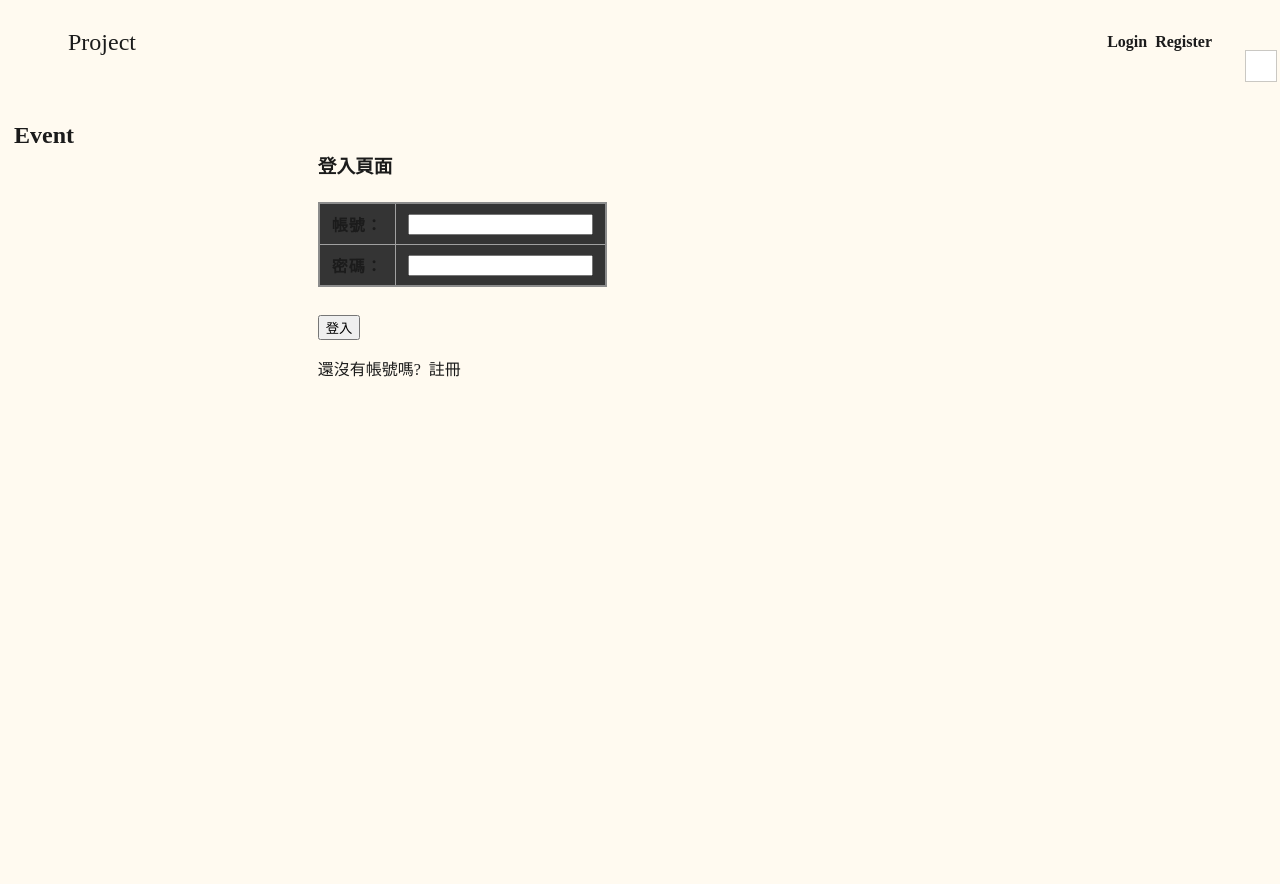
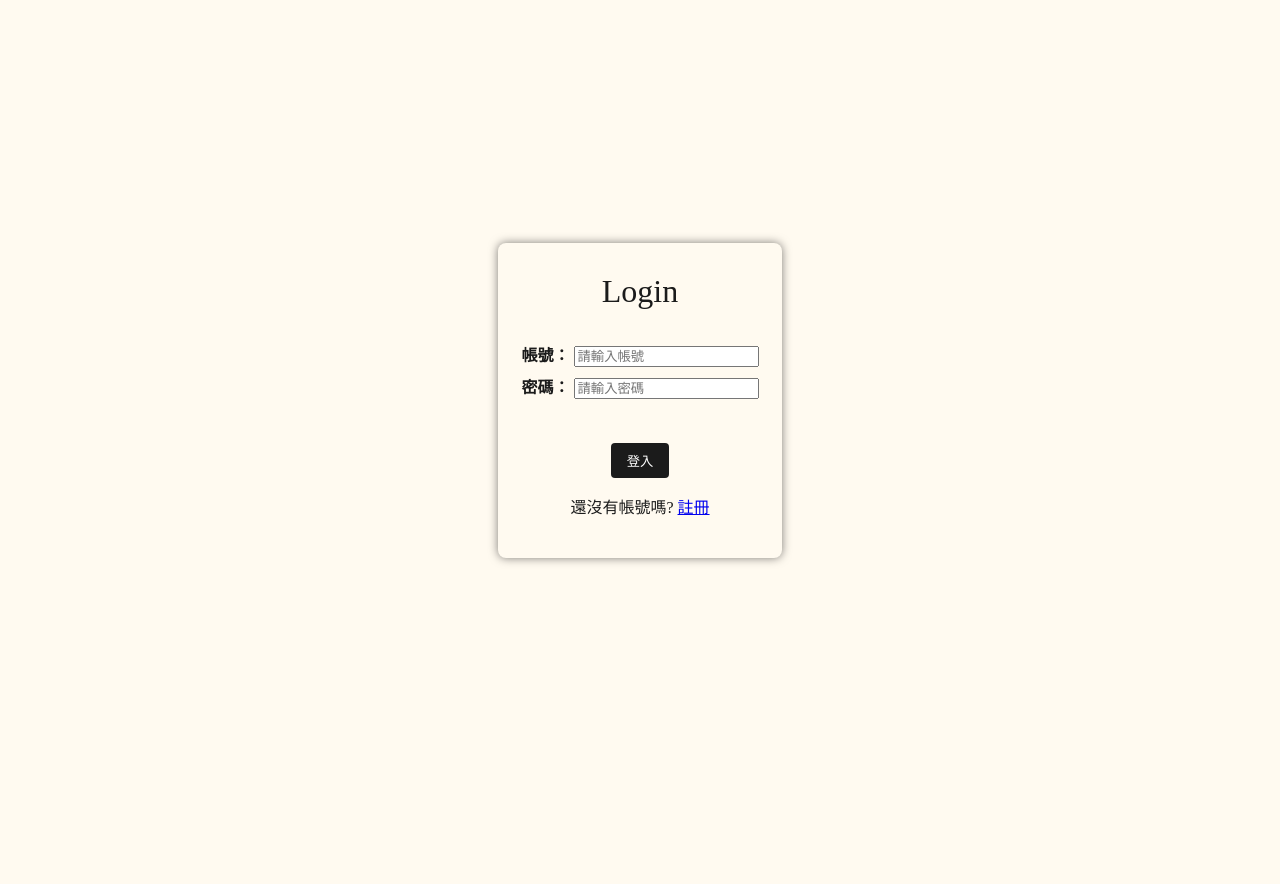
Before and after one commit to morrischen890717/112_Web, a Django app: page /login/ in a window 1280 px wide. After the commit the page ends 564 px from the top, so only its background shows below. Run offline with Django 4.2, Linux system fonts and the light colour scheme.

Commit message:
modify login.html

```diff
--- a/project/manage_system/forms.py
+++ b/project/manage_system/forms.py
@@ -4,11 +4,17 @@ from .models import Event
 class LoginForm(forms.Form):
     username = forms.CharField(
         label="帳號",
-        widget=forms.TextInput()
+        widget=forms.TextInput(attrs={
+            'class': 'form-control',
+            'placeholder': '請輸入帳號'
+        })
     )
     password = forms.CharField(
         label="密碼",
-        widget=forms.PasswordInput()
+        widget=forms.PasswordInput(attrs={
+            'class': 'form-control',
+            'placeholder': '請輸入密碼'
+        })
     )
 # class LoginForm(forms.Form):
 #     username = forms.CharField(label='帳號', max_length=10)
--- a/project/manage_system/views.py
+++ b/project/manage_system/views.py
@@ -64,8 +64,7 @@ def sign_in(request):
             if user is not None:
                 if user.is_active:
                     login(request, user)
-                    messages.add_message(request, messages.SUCCESS, "成功登入")
-                    return redirect('/')
+                    return redirect('base/')
                 else:
                     messages.add_message(request, messages.WARNING, "帳號尚未啟用")
             else:
--- a/project/project/urls.py
+++ b/project/project/urls.py
@@ -20,7 +20,8 @@ from manage_system.views import homepage, eventPage, participantPage, sign_in, r
 
 urlpatterns = [
     path("admin/", admin.site.urls),
-    path('', homepage),
+    path('', sign_in),
+    path('base/', homepage),
     path("eventPage", eventPage),
     path("eventPage/<str:eventName>", participantPage),
     path('register/', register),
--- /dev/null
+++ b/project/static/css/login.css
@@ -0,0 +1,44 @@
+html {
+    background-color: #FFFAF0;
+    color: #1b1b1b;
+    line-height: 1.75;
+}
+
+body {
+    display: flex;
+    justify-content: center;
+    align-items: center;
+    height: 100vh;
+    margin: 0;
+}
+
+.container {
+    text-align: center;
+    background-color: #FFFAF0;
+    padding: 20px;
+    border-radius: 8px;
+    box-shadow: 0px 0px 10px rgba(0, 0, 0, 0.5);
+}
+
+#labLabel {
+    font-size: 2em;
+    margin-bottom: 20px;
+}
+
+.alert {
+    margin-bottom: 20px;
+}
+
+.btn {
+    margin-top: 10px;
+    padding: 0.5rem 1rem;
+    background-color: #1b1b1b;
+    color: white;
+    border: none;
+    border-radius: 4px;
+    cursor: pointer;
+}
+
+.btn:hover {
+    background-color: CornflowerBlue;
+}
--- a/project/templates/base.html
+++ b/project/templates/base.html
@@ -14,7 +14,7 @@
   <body>
 
     <div class="top-navigation">
-      <a href="/" class="logo">Project</a>
+      <div class="logo">Project</div>
       {% if user.is_authenticated %}
         <a class="btn btn-lg btn-primary" href="{% url 'Logout' %}" role="button">登出 &#187;</a>
       {% else %}
@@ -26,9 +26,6 @@
       <div class="sidebar-container">
         <h2><a href="/eventPage">Event</a></h2>
       </div>
-      {% for message in messages %}
-        <div class="alert alert-{{message.tags}}">{{message}}</div>
-      {% endfor %}
       {% block main-wrapper %}{% endblock %}
     </div>
     <!-- my sun dark mode button-->
--- a/project/templates/login.html
+++ b/project/templates/login.html
@@ -1,16 +1,25 @@
-{% extends "base.html" %}
 {% load static %}
-{% block main-wrapper %}
-<div class="main-content">
-    <header><h3>登入頁面</h3></header>
-    <form action="." method="POST">
+<!DOCTYPE html>
+<html>
+  <head>
+    <title>Login</title>
+    <link rel="stylesheet" href="{% static 'css/login.css' %}" />
+  </head>
+  <body>
+    <div class="container">
+      <div id="labLabel">Login</div>
+      {% for message in messages %}
+        <div class="alert alert-{{ message.tags }}">{{ message }}</div>
+      {% endfor %}
+      <form action="." method="POST">
         {% csrf_token %}
         <table>
-            {{Login_form.as_table}}
+          {{ Login_form.as_table }}
         </table>
         <br>
         <input class="btn btn-primary" type="submit" value="登入" />
         <p>還沒有帳號嗎? <a href="/register">註冊</a></p>
-    </form>
-</div>
-{% endblock %}
+      </form>
+    </div>
+  </body>
+</html>
```
Also changed, not shown: project/db.sqlite3.
